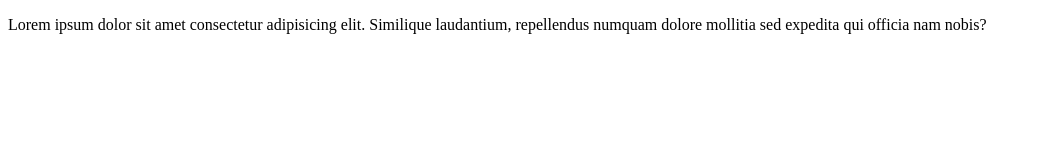
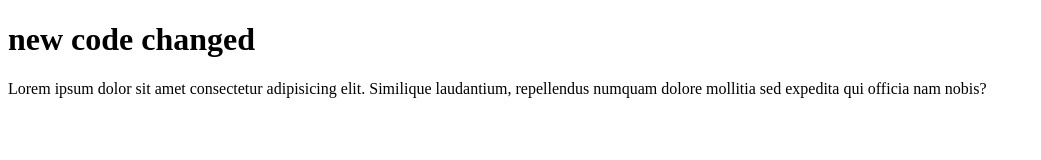
Before and after one commit to Anzumul-Jubayer/simple_repo, a plain HTML site: page index.html in a window 1280 px wide. Shown: the whole page, without its empty margins (0-1041 px from the left). Drawn offline with Linux system fonts and the light colour scheme.

Commit message:
git push

```diff
--- a/index.html
+++ b/index.html
@@ -6,6 +6,7 @@
     <title>Demo repo</title>
 </head>
 <body>
+    <h1>new code changed</h1>
     <p>Lorem ipsum dolor sit amet consectetur adipisicing elit. Similique laudantium, repellendus numquam dolore mollitia sed expedita qui officia nam nobis?</p>
 </body>
 </html>
```
